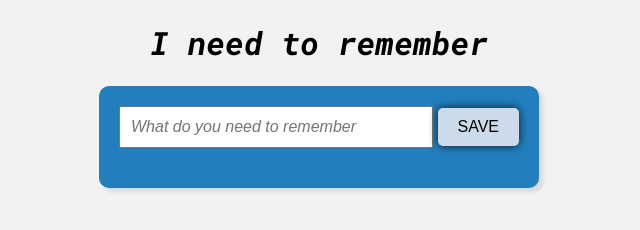
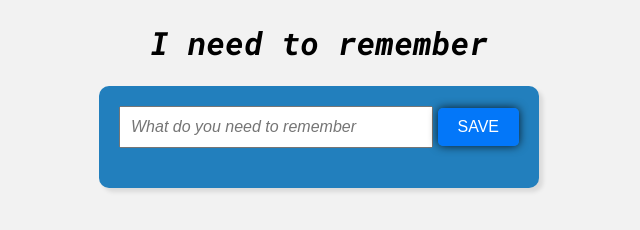
Before and after one commit to AndreaKodehode/Noteapp, a plain HTML site: page index.html in a window 1280 px wide. In both pictures the pointer is over the input "SAVE". Shown: the whole page, without its empty margins (321-961 px from the left). Drawn offline with Linux system fonts and the light colour scheme.

Commit message:
Save Button hover effect style change

```diff
--- a/stylesheet.css
+++ b/stylesheet.css
@@ -45,8 +45,9 @@ input[type="submit"] {
 }
 
 input[type="submit"]:hover {
-  background-color: #dbe4eee9;
+  background-color: #0077ffe9;
   box-shadow: 0 0 10px rgba(0, 0, 0, 0.8);
+  color: #fff;
 }
 
 ul {
```
